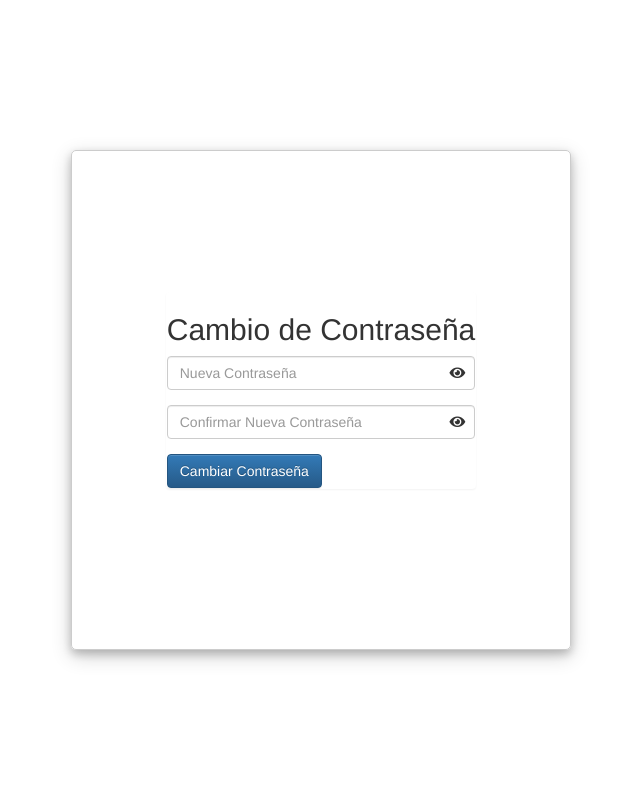
After one commit to JIvanRL/DeveloperMathe, a PHP site: page /DeveloperMathe/cambio_contra.php in a window 1280 px wide. The commit adds this page. Shown: the whole page, without its empty margins (319-959 px from the left). Run offline with PHP 8.4, Linux system fonts and the light colour scheme; some libraries are stand-ins or nearby versions.

Commit message:
Actualizaciones, contra hecha

```diff
--- /dev/null
+++ b/examen-pro/cambio_contra.php
@@ -0,0 +1,108 @@
+<!DOCTYPE html>
+<html lang="en">
+<head>
+    <meta charset="UTF-8">
+    <meta name="viewport" content="width=device-width, initial-scale=1.0">
+    <title>Update password</title>
+    <link rel="stylesheet" href="css/bootstrap.min.css" />
+  <link rel="stylesheet" href="css/bootstrap-theme.min.css" />
+  <script src="js/jquery.js" type="text/javascript"></script>
+  <script src="https://cdn.jsdelivr.net/npm/sweetalert2@11"></script>
+  <script src="js/bootstrap.min.js" type="text/javascript"></script>
+  <link href='http://fonts.googleapis.com/css?family=Roboto:400,700,300' rel='stylesheet' type='text/css'>
+  <link rel="stylesheet" href="https://cdnjs.cloudflare.com/ajax/libs/font-awesome/5.15.3/css/all.min.css">
+
+  <script src="js/script3.js"></script>
+<style>
+html, body, .container {
+    height: 100%;
+    display: flex;
+    align-items: center;
+    justify-content: center;
+}
+
+.custom-shadow {
+    border: 1px solid #ccc; /* Define un borde alrededor del contenedor */
+    box-shadow: 0 4px 8px 0 rgba(0,0,0,0.2), 0 6px 20px 0 rgba(0,0,0,0.19); /* Agrega sombreado */
+    border-radius: 5px; /* Opcional: Agrega bordes redondeados */
+    max-width: 500px; /* Define el ancho máximo del contenedor */
+    height: 500px;
+    margin-left: auto;
+    margin-right: auto;
+}
+.input-icon-container {
+            position: relative;
+        }
+        .input-icon-container .password-toggle {
+            position: absolute;
+            right: 10px;
+            top: 10px;
+            cursor: pointer;
+        }
+</style>
+</head>
+<body>
+
+<div class="container custom-shadow">
+    <div class="row">
+        <div class="col-lg-12">
+            <div class="panel p-4">
+                <h2 class="p-4">Cambio de Contraseña</h2>
+                <form id="changePasswordForm" action="passwordUpdate.php?q=change_password" method="post">
+                    <!-- Campo oculto para el token -->
+                    <input type="hidden" name="token" id="token" value="">
+                    <!-- <div class="form-group">
+                        <div class="input-icon-container">
+                        <input type="password" class="form-control" id="old_password" name="old_password" placeholder="Contraseña antigua" required>
+                        <i class="fas fa-eye password-toggle" onclick="togglePasswordVisibility('old_password')"></i>
+                        </div>
+                    </div> -->
+                    <div class="form-group">
+                        <div class="input-icon-container">
+                        <input type="password" class="form-control" id="new_password" name="new_password" placeholder="Nueva Contraseña" required>
+                        <i class="fas fa-eye password-toggle" onclick="togglePasswordVisibility('new_password')"></i>
+                        </div>
+                    </div>
+                    <div class="form-group">
+                    <div class="input-icon-container">
+                    <input type="password" class="form-control" id="confirm_password" name="confirm_password" placeholder="Confirmar Nueva Contraseña" required>
+                        <i class="fas fa-eye password-toggle" onclick="togglePasswordVisibility('confirm_password')"></i>
+                    </div>
+                    </div>
+                    <button type="submit" class="btn btn-primary">Cambiar Contraseña</button>
+                </form>
+            </div>
+        </div>
+    </div>
+</div>
+<!-- Modal -->
+<div class="modal fade" id="responseModal" tabindex="-1" role="dialog" aria-labelledby="responseModalLabel" aria-hidden="true">
+ <div class="modal-dialog" role="document">
+    <div class="modal-content">
+      <div class="modal-header">
+        <h5 class="modal-title" id="responseModalLabel">Respuesta</h5>
+        <button type="button" class="close" data-dismiss="modal" aria-label="Close">
+          <span aria-hidden="true">&times;</span>
+        </button>
+      </div>
+      <div class="modal-body" id="responseModalBody">
+        <!-- El mensaje se insertará aquí -->
+      </div>
+      <div class="modal-footer">
+        <button type="button" class="btn btn-secondary" data-dismiss="modal">Cerrar</button>
+      </div>
+    </div>
+ </div>
+</div>
+<script>
+    function togglePasswordVisibility(inputId) {
+            var input = document.getElementById(inputId);
+            if (input.type === "password") {
+                input.type = "text";
+            } else {
+                input.type = "password";
+            }
+        }
+</script>
+</body>
+</html>
--- a/examen-pro/index.php
+++ b/examen-pro/index.php
@@ -15,7 +15,7 @@
   <script src="js/bootstrap.min.js" type="text/javascript"></script>
   <script src="https://ajax.googleapis.com/ajax/libs/jquery/3.5.1/jquery.min.js"></script>
   <link href='http://fonts.googleapis.com/css?family=Roboto:400,700,300' rel='stylesheet' type='text/css'>
-  <script src="js/script2.js."></script>
+  <script src="js/script2.js"></script>
   <?php if (@$_GET['w']) {
     echo '<script>alert("' . @$_GET['w'] . '");</script>';
   }
--- /dev/null
+++ b/examen-pro/js/script3.js
@@ -0,0 +1,51 @@
+
+document.addEventListener('DOMContentLoaded', function() {
+    // Obtiene el valor del token de la URL
+    const urlParams = new URLSearchParams(window.location.search);
+    const token = urlParams.get('token');
+
+    // Llena el campo oculto con el valor del token
+    document.getElementById('token').value = token;
+    // Asume que este es el formulario que envía la solicitud de cambio de contraseña
+    document.getElementById('changePasswordForm').addEventListener('submit', function(event) {
+        event.preventDefault(); // Evita la recarga de la página
+        var formData = new FormData(this);
+
+        fetch('passwordUpdate.php', {
+            method: 'POST',
+            body: formData
+        })
+        .then(response => response.json())
+        .then(data => {
+            // Muestra un SweetAlert2 con el mensaje de respuesta
+            if (data.status === 'success') {
+                Swal.fire({
+                    icon: 'success',
+                    title: 'Éxito',
+                    text: data.message,
+                    confirmButtonText: 'Cerrar'
+                });
+                setTimeout(function() {
+                    window.location.href = 'index.php';
+                }, 2000); // Espera 2 segundos antes de redirigir
+            } else {
+                Swal.fire({
+                    icon: 'error',
+                    title: 'Error',
+                    text: data.message,
+                    confirmButtonText: 'Cerrar'
+                });
+            }
+        })
+        .catch(error => {
+            console.error('Error:', error);
+            Swal.fire({
+                icon: 'error',
+                title: 'Error',
+                text: 'Ocurrió un error al procesar tu solicitud.',
+                confirmButtonText: 'Cerrar'
+            });
+        });
+    });
+
+});
```
Also changed, not shown: examen-pro/account.php (+49 -8 lines), examen-pro/actualizarContra.php (added, +30 -0 lines), examen-pro/js/script4.js (added, +44 -0 lines), examen-pro/passwordUpdate.php (added, +48 -0 lines), examen-pro/recover_password.php (+9 -2 lines), examen-pro/js/script2.js (line endings or trailing spaces).
